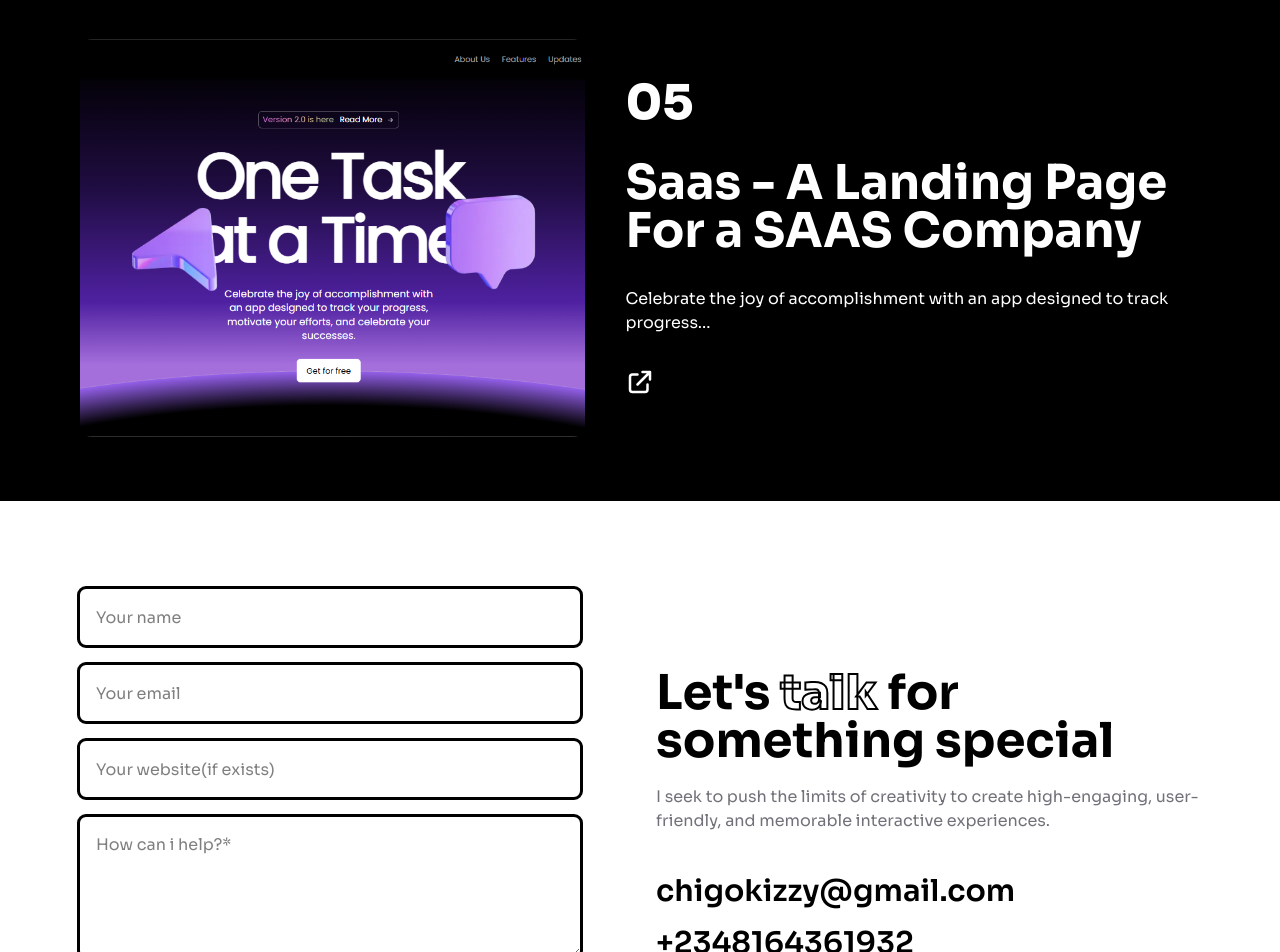
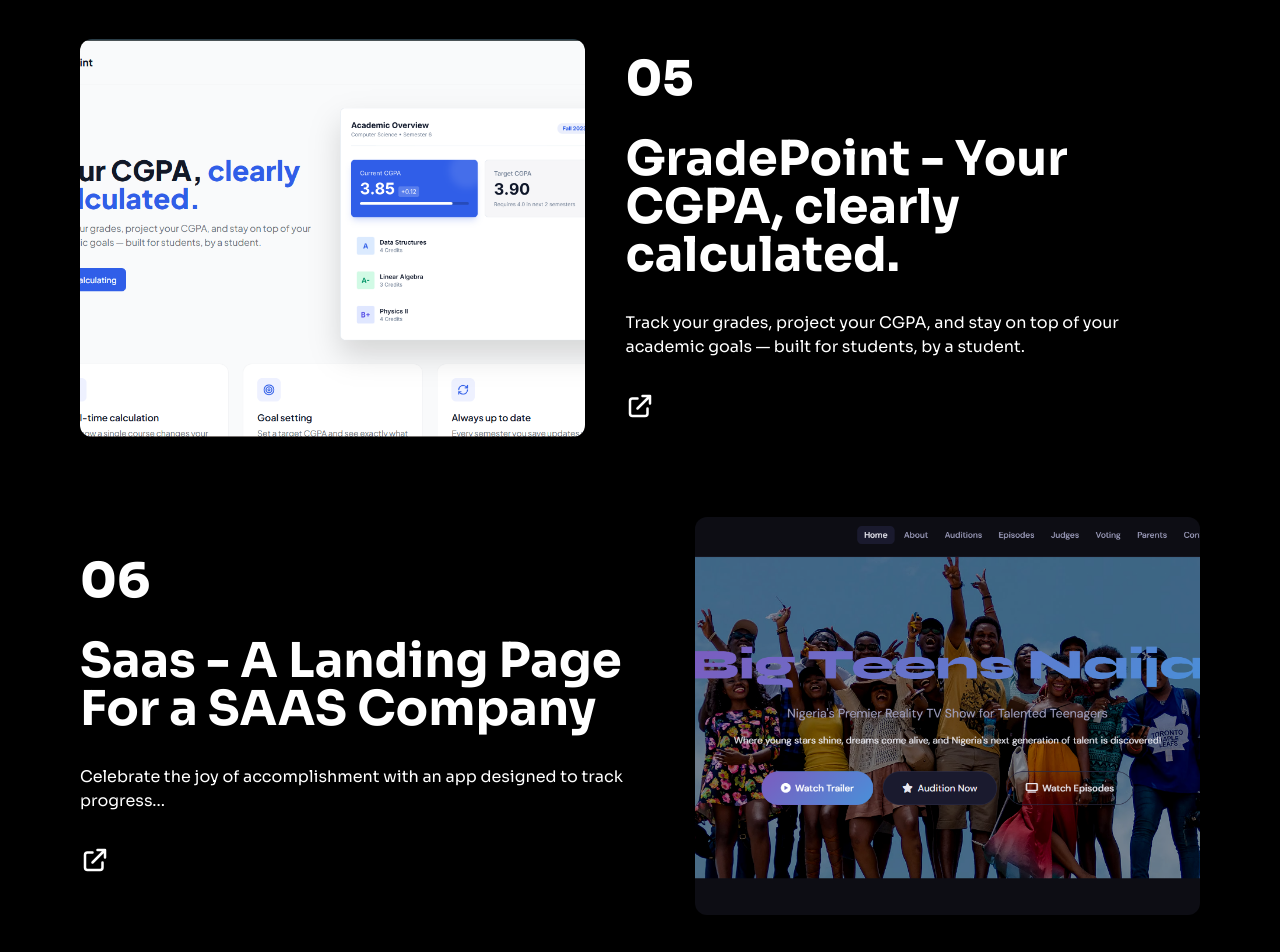
Before and after one commit to Kizito3/myportfolio, a React (Vite) app: page / in a window 1280 px wide. Shown: the part 5860-6812 px from the top of the page. Built offline with nearby package versions, Linux system fonts and the light colour scheme.

Commit message:
feat:new project added

```diff
--- a/src/data/data.js
+++ b/src/data/data.js
@@ -34,21 +34,31 @@
   },
   {
     id: "04",
-    title: "Big Teens Naija - Nigeria's Premier Reality TV Show for Talented Teenagers",
+    title:
+      "Big Teens Naija - Nigeria's Premier Reality TV Show for Talented Teenagers",
     description:
       "Big Teens Naija is a groundbreaking reality TV show created specifically for Nigerian teenagers. We provide a safe, supervised platform for young talents to showcase their skills, build confidence, and learn essential life skills under the guidance of experienced mentors....",
     image: "/images/project8.png",
     link: "https://bigteens9ja.com",
     reverse: true,
   },
+   {
+    id: "05",
+    title: "GradePoint - Your CGPA, clearly calculated.",
+    description:
+      "Track your grades, project your CGPA, and stay on top of your academic goals — built for students, by a student.",
+    image: "/images/project9.png",
+    link: "https://gradepoint-theta.vercel.app/",
+    reverse: false,
+  },
   {
-    id: "05",
+    id: "06",
     title: "Saas - A Landing Page For a SAAS Company",
     description:
       "Celebrate the joy of accomplishment with an app designed to track progress...",
-    image: "/images/project4.png",
+    image: "/images/project8.png",
     link: "https://saas-landing-page-wheat.vercel.app/",
-    reverse: false,
+    reverse: true,
   },
 
 ];
```
Also changed, not shown: public/images/project9.png (added).
